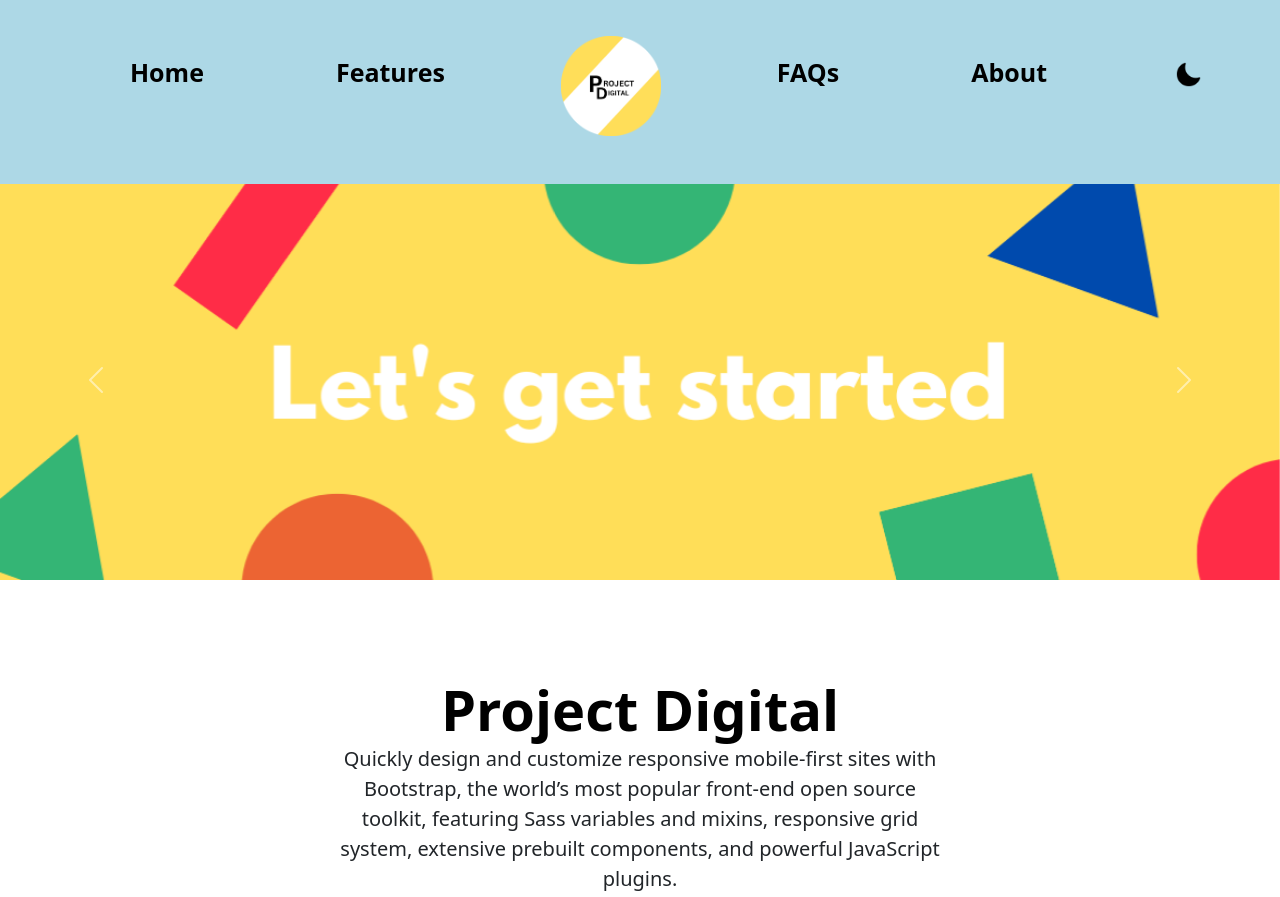
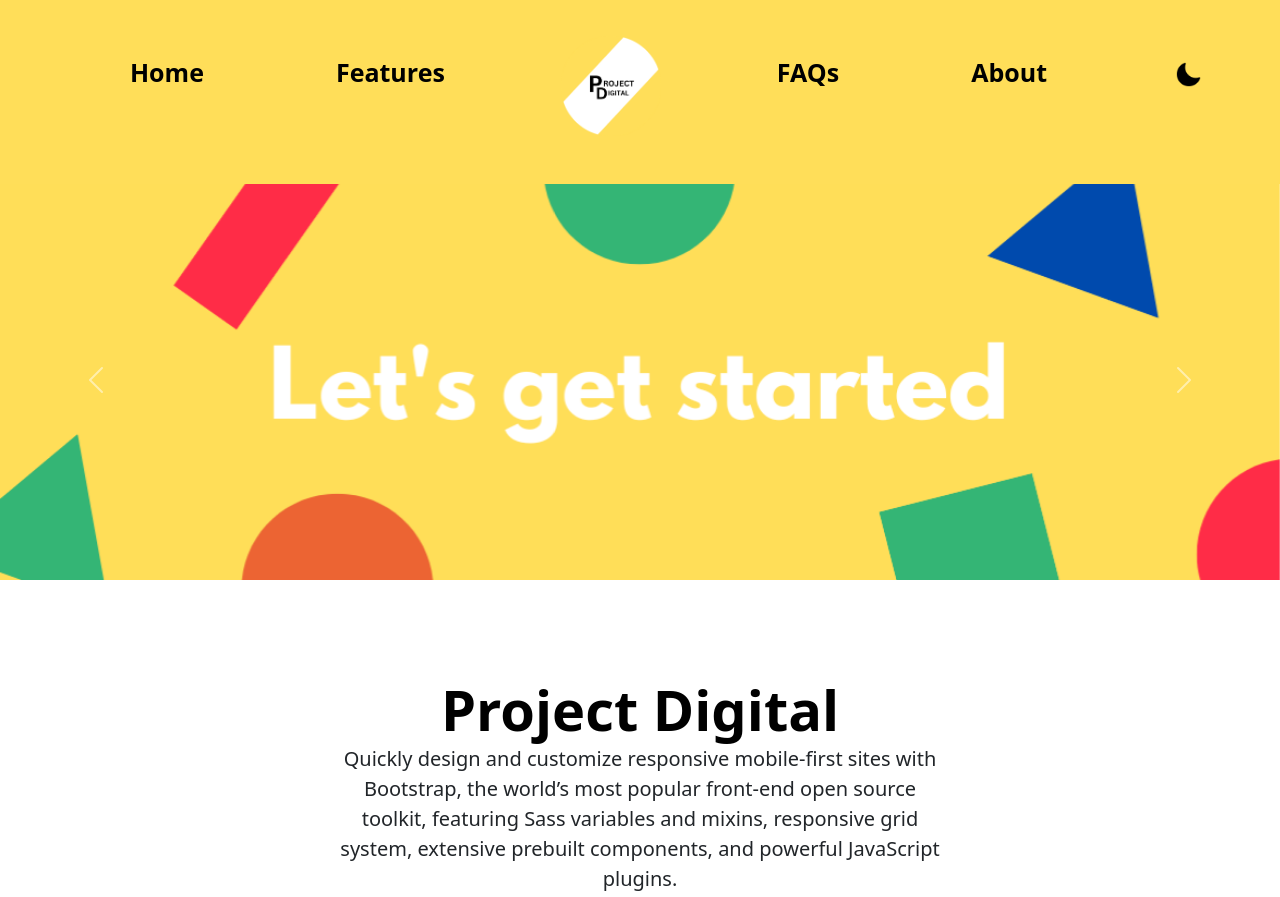
Before and after one commit to jieshenlee/Project-Digital, a plain HTML site: page index.html in a window 1280 px wide. Shown: the top 897 px of the page. Drawn offline with nearby package versions, Linux system fonts and the light colour scheme.

Commit message:
header color change

```diff
--- a/styles.css
+++ b/styles.css
@@ -70,7 +70,7 @@
 
 /* header section */
 .headerNav{
-    background-color: lightblue;
+    background-color: #ffde59;
     width: auto;
     /* height: 75%;   */
 }
```
